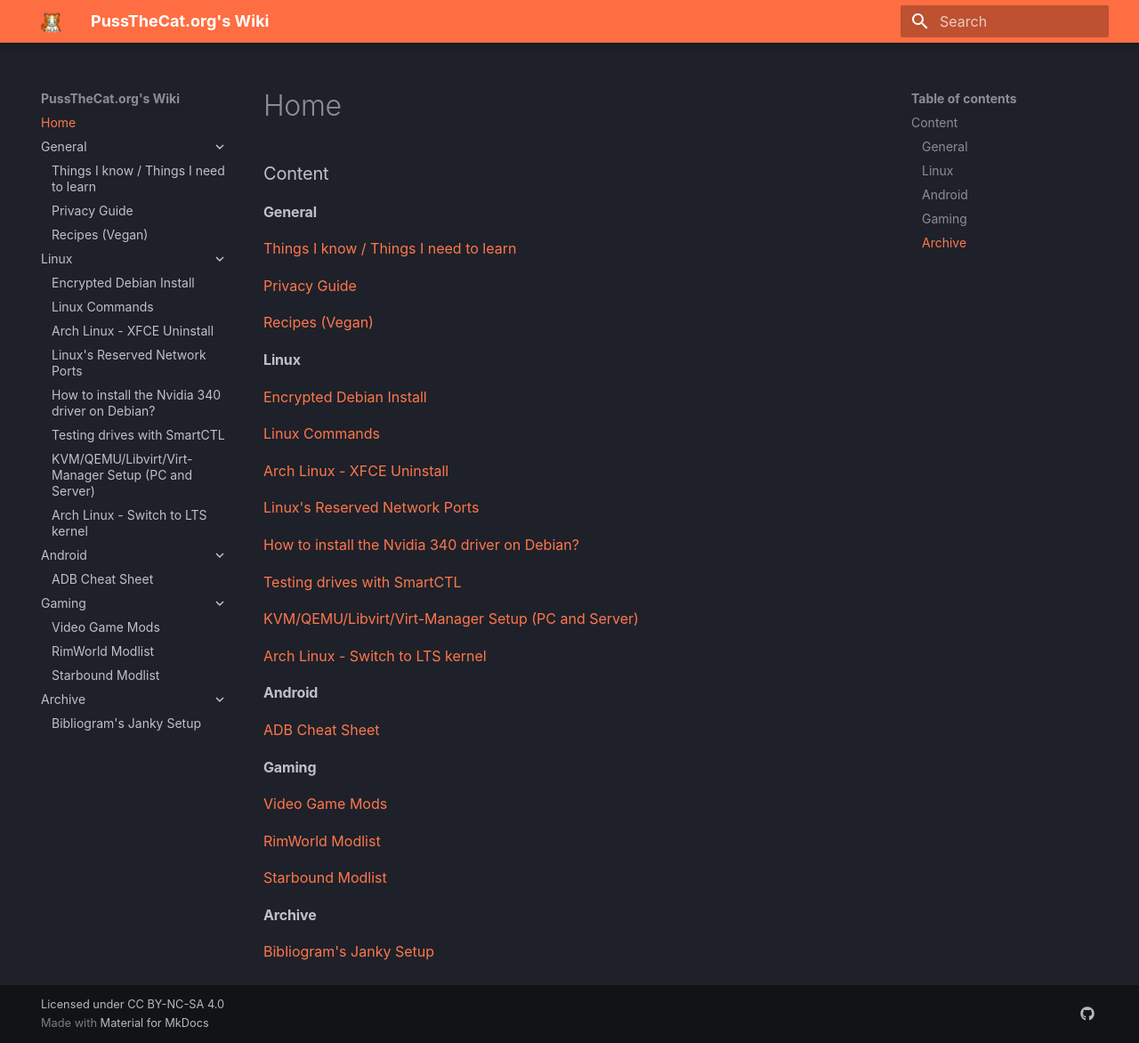
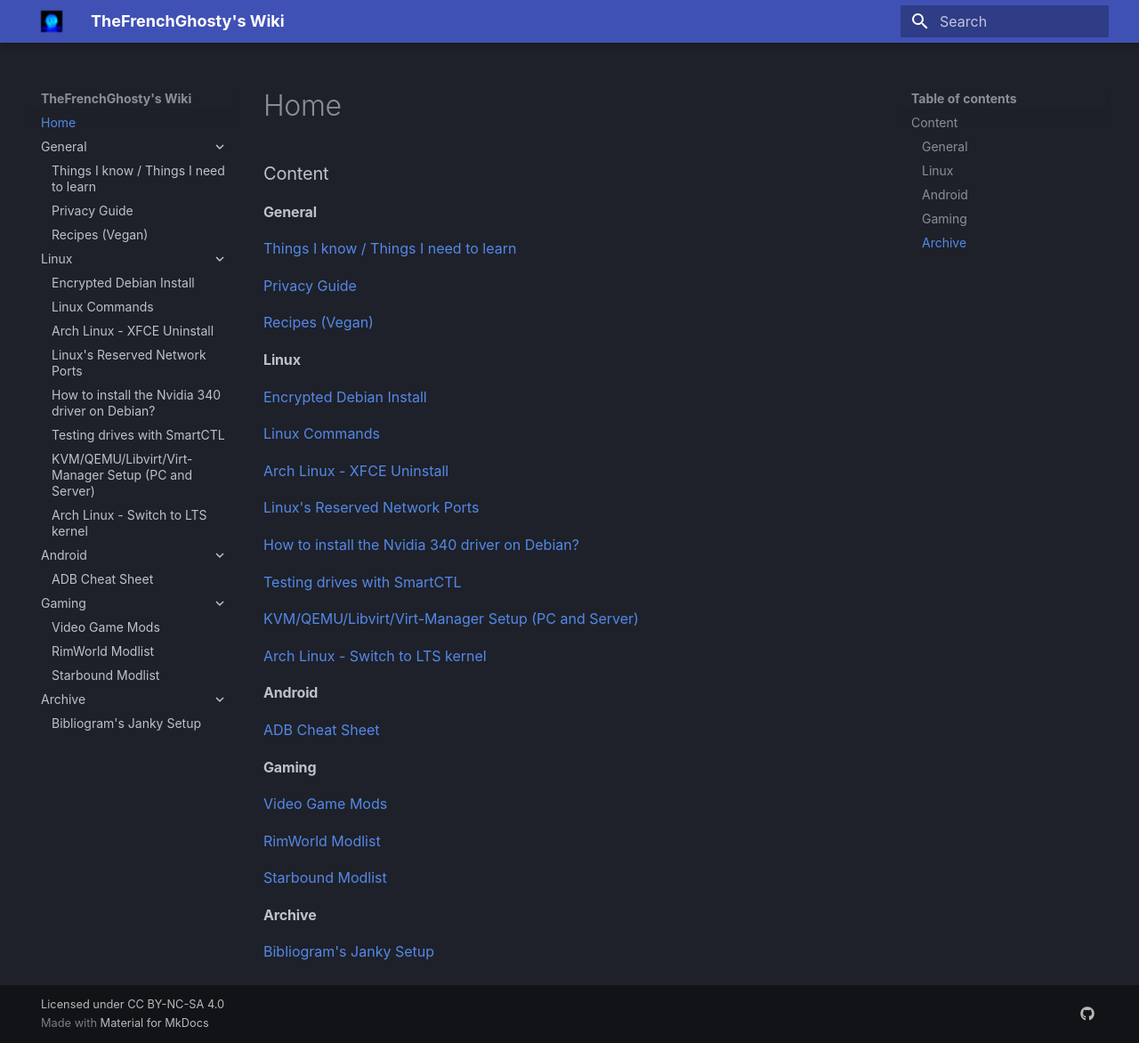
Before and after one commit to TheFrenchGhosty/wiki.thefrenchghosty.me, an MkDocs documentation site: the page built from docs/index.md, in a window 1280 px wide and 1172 px high. Shown: the whole window at 89% size. Built offline with MkDocs 1.6.1 and Material for MkDocs 9.7.7, drawn with Linux system fonts in a browser that asks for light colours.

Commit message:
Rebrand from wiki.pussthecat.org to wiki.thefrenchghosty.me

```diff
--- a/mkdocs.yml
+++ b/mkdocs.yml
@@ -1,15 +1,15 @@
-site_name: PussTheCat.org's Wiki
-site_url: https://wiki.pussthecat.org/
+site_name: TheFrenchGhosty's Wiki
+site_url: https://wiki.thefrenchghosty.me/
 site_author: TheFrenchGhosty
 site_description: >-
-  The PussTheCat.org Wiki
+  TheFrenchGhosty's Wiki
 theme:
   name: material
   font: false
   palette:
     scheme: slate
-    primary: deep orange
-    accent: orange
+    primary: indigo
+    accent: blue
   logo: images/logo.png # https://squidfunk.github.io/mkdocs-material/setup/changing-the-logo-and-icons/#logo
   favicon: images/favicon.ico # https://squidfunk.github.io/mkdocs-material/setup/changing-the-logo-and-icons/#favicon
   features:
```
Also changed, not shown: docs/images/favicon.ico, docs/images/logo.png.
